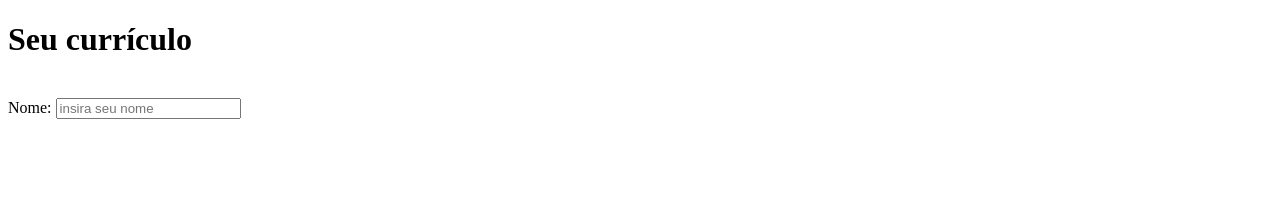
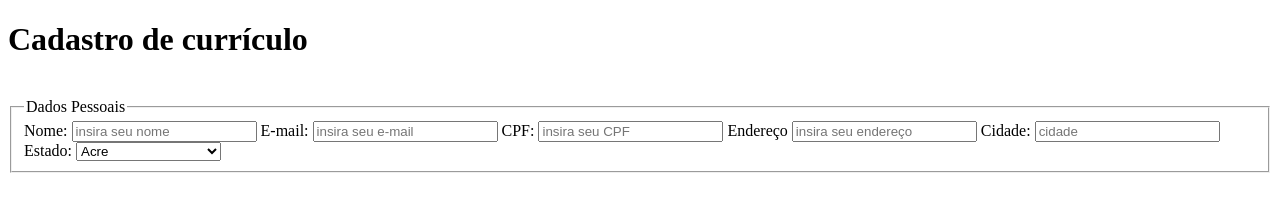
Before and after one commit to giulianomap/Trybe, a plain HTML site: page exercises/6.1/form.html in a window 1280 px wide. Drawn offline with Linux system fonts and the light colour scheme.

Commit message:
criação de função para opções de estado e ajuste na estrutura do html

```diff
--- a/exercises/6.1/form.html
+++ b/exercises/6.1/form.html
@@ -6,11 +6,44 @@
   <title>Cadastro de currículo</title>
 </head>
 <body>
-  <h1>Seu currículo</h1><br>
+  <h1>Cadastro de currículo</h1><br>
   <form action="" method="GET">
-    <label>
-      Nome: <input type="text" maxlength="40" placeholder="insira seu nome">
-    </label>
+    <fieldset>
+      <legend>Dados Pessoais</legend>
+      <label>Nome:</label>
+      <input
+        required="required"
+        type="text"
+        maxlength="40"
+        placeholder="insira seu nome"/>
+      <label>E-mail:</label>
+        <input
+        required="required"
+        type="email"
+        maxlength="50"
+        placeholder="insira seu e-mail"/>
+      <label>CPF:</label>
+        <input
+        required="required"
+        type="text"
+        maxlength="11"
+        placeholder="insira seu CPF"/>
+      <label>Endereço</label>
+        <input
+        required="required"
+        type="text"
+        maxlength="11"
+        placeholder="insira seu endereço"/>
+      <label>Cidade:</label>
+        <input
+        required="required"
+        type="text"
+        maxlength="28"
+        placeholder="cidade"/>
+      <label>Estado:</label>
+      <select id="estado"></select>
+    </fieldset>
   </form>
+  <script src="script.js"></script>
 </body>
 </html>
--- a/exercises/6.1/script.js
+++ b/exercises/6.1/script.js
@@ -0,0 +1,37 @@
+let statesList = [
+  ['Acre', 'AC'],
+  ['Alagoas', 'AL'],
+  ['Amapá', 'AP'],
+  ['Amazonas', 'AM'],
+  ['Bahia', 'BA'],
+  ['Ceará', 'CE'],
+  ['Distrito Federal', 'DF'],
+  ['Espírito Santo', 'ES'],
+  ['Goiás', 'GO'],
+  ['Maranhão', 'MA'],
+  ['Mato Grosso', 'MT'],
+  ['Mato Grosso do Sul', 'MS'],
+  ['Minas Gerais', 'MG'],
+  ['Pará', 'PA'],
+  ['Paraíba', 'PB'],
+  ['Paraná', 'PR'],
+  ['Pernambuco', 'PE'],
+  ['Piauí', 'PI'],
+  ['Rio de Janeiro', 'RJ'],
+  ['Rio Grande do Norte', 'RN'],
+  ['Rio Grande do Sul', 'RS'],
+  ['Rondônia', 'RO'],
+  ['Roraima', 'RR'],
+  ['Santa Catarina', 'SC'],
+  ['São Paulo', 'SP'],
+  ['Sergipe', 'SE'],
+  ['Tocantins', 'TO']
+];
+
+let select = document.querySelector('select');
+for(i = 0; i < statesList.length; i+=1) {
+  let options = document.createElement('option');
+  options.value = statesList[i][1];
+  options.innerHTML = statesList[i][0];
+  select.appendChild(options);
+}
```
